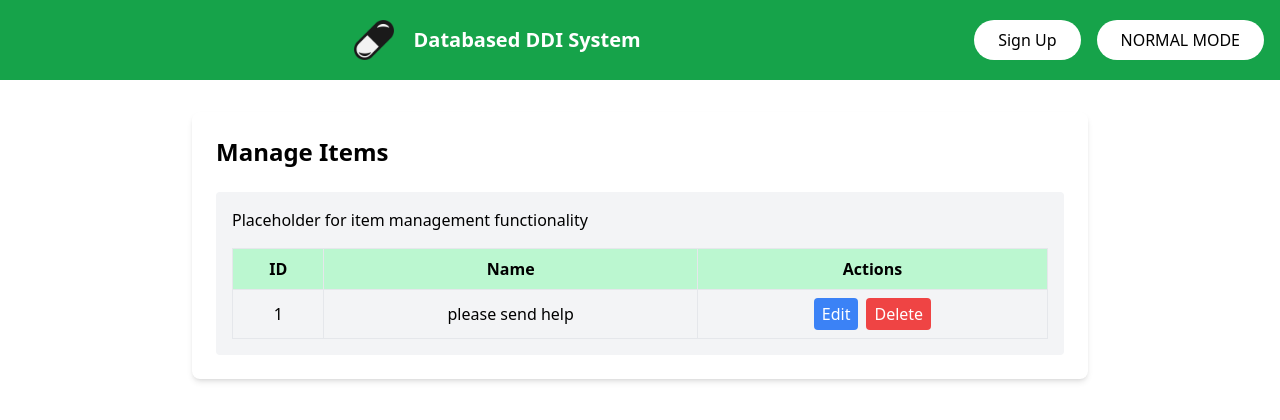
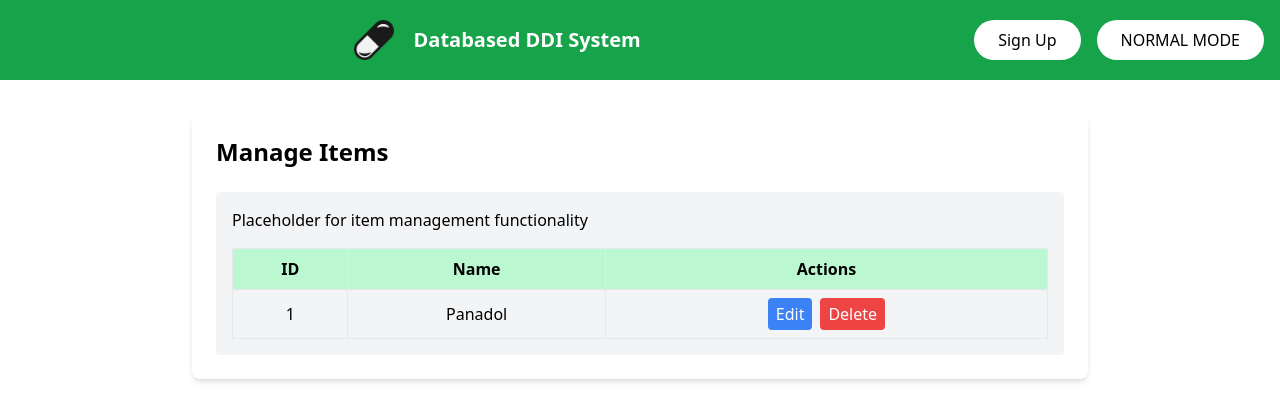
Before and after one commit to indentationLess/databased-DDI-system, a React (Vite) app in the folder frontend/: page /admin/manage in a window 1280 px wide. Shown: the top 420 px of the page. Built offline with nearby package versions, Linux system fonts and the light colour scheme.

Commit message:
panadol 👍

```diff
--- a/frontend/src/pages/AdminManage.jsx
+++ b/frontend/src/pages/AdminManage.jsx
@@ -17,7 +17,7 @@ const AdminManage = () => {
           <tbody>
             <tr>
               <td className="border p-2 text-center">1</td>
-              <td className="border p-2 text-center">please send help</td>
+              <td className="border p-2 text-center">Panadol</td>
               <td className="border p-2 text-center">
                 <button className="bg-blue-500 text-white px-2 py-1 rounded mr-2">
                   Edit
```
